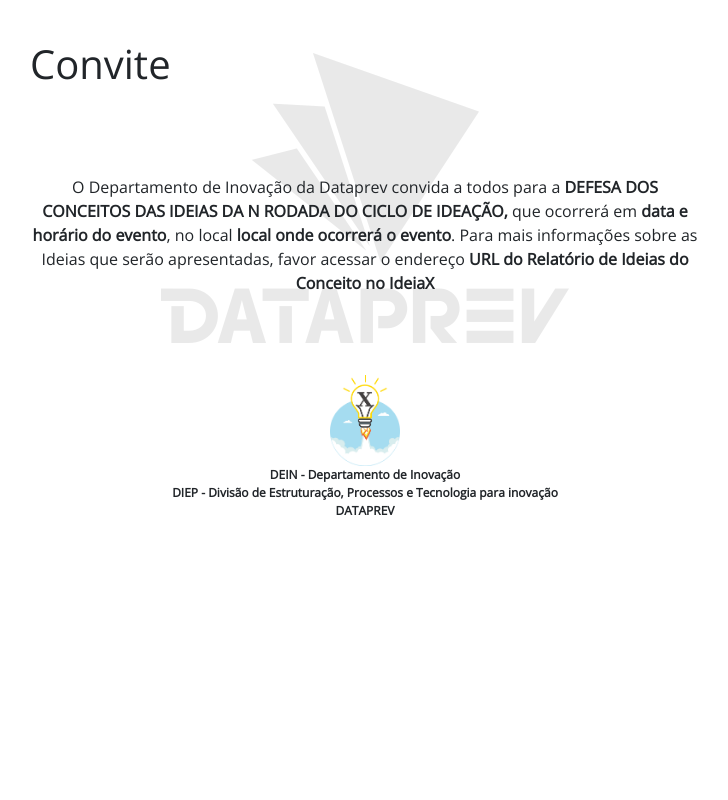
After one commit to filhocf/ideax, a Django app: page /invite in a window 1280 px wide. The commit adds this page. Shown: the whole page, without its empty margins (0-728 px from the left). Run offline with Django 3.2, Linux system fonts and the light colour scheme; some libraries are stand-ins or nearby versions.

Commit message:
invite template

```diff
--- a/ideax/static/css/idea.css
+++ b/ideax/static/css/idea.css
@@ -1609,3 +1609,46 @@
 .title-modal-term {
   font-weight: bold;
 }
+
+.invite{
+  background-image: url("../images/grey-logo.png");
+  width: 730px;
+  height: 560px;
+  background-repeat: no-repeat;
+  background-position-x: center;
+  background-position-y: 53px;
+  display: flex;
+  flex-direction: column;
+  justify-content: space-around;
+  padding: 0 30px;
+}
+
+.invite-body{
+  text-align: center;
+}
+
+.invite-body div{
+  display: inline;
+}
+
+.invite-footer img{
+  height: auto;
+  width: 70px
+}
+
+.invite-footer{
+  display: flex;
+  flex-direction: column;
+  align-items: center;
+
+}
+
+.invite-footer .dep-info{
+  font-size: 12px;
+}
+
+.invite-footer .dep-info p{
+  margin: 0;
+  font-weight: bold;
+  text-align: center;
+}
--- /dev/null
+++ b/ideax/templates/ideax/invite.html
@@ -0,0 +1,35 @@
+{% load staticfiles i18n %}
+
+<!DOCTYPE html>
+<html>
+
+<head>
+  <meta charset="utf-8">
+  <title></title>
+  <meta name="viewport" content="width=device-width, initial-scale=1.0">
+  <!-- <link rel="stylesheet" href="{% static 'css/idea.css' %}"> -->
+  <link rel="stylesheet" href="{% static 'css/bootstrap.min.css' %}">
+  <!-- <link rel="stylesheet" href="{% static 'css/ideax.bootstrap.min.css' %}"> -->
+  <link rel="stylesheet" href="{% static 'css/idea.theme.css' %}">
+  <link rel="stylesheet" href="{% static 'css/idea.css' %}">
+  <link href="https://fonts.googleapis.com/css?family=Open+Sans:300" rel="stylesheet">
+</head>
+
+<body>
+    <div class="invite">
+        <h1>Convite</h1>
+        <div class="invite-body">
+            O Departamento de Inovação da Dataprev convida a todos para a <div class="bold">DEFESA DOS CONCEITOS DAS IDEIAS DA N RODADA DO CICLO DE IDEAÇÃO,</div> que ocorrerá em <div class="bold">data e horário do evento</div>, no local <div class="bold">local onde ocorrerá o evento</div>. Para mais informações sobre as Ideias que serão apresentadas, favor acessar o endereço <div class="bold">URL do Relatório de Ideias do Conceito no IdeiaX</div>
+        </div>
+        <div class="invite-footer">
+            <img src="{% static 'images/idea_launch.png' %}" alt="">
+            <div class="dep-info">
+                <p>DEIN - Departamento de Inovação</p>
+                <p>DIEP - Divisão de Estruturação, Processos e Tecnologia para inovação</p>
+                <p>DATAPREV</p>
+            </div>
+        </div>
+    </div>
+</body>
+
+</html>
--- a/ideax/urls.py
+++ b/ideax/urls.py
@@ -38,6 +38,7 @@
     path('term', views.get_term_of_user, name="term_of_use"),
     path('feed/comment/latest',Comment_Feed()),
     path('feed/idea/latest', New_Idea_Feed()),
+    path('invite', views.invite, name="invite"),
 ]
 
 urlpatterns += static(settings.MEDIA_URL, document_root=settings.MEDIA_ROOT)
--- a/ideax/views.py
+++ b/ideax/views.py
@@ -26,6 +26,9 @@
     if request.user.is_authenticated:
         return idea_list(request)
     return render(request, 'ideax/index.html')
+
+def invite(request):
+    return render(request, 'ideax/invite.html')
 
 def get_page_body(boxes):
     for box in boxes:
```
Also changed, not shown: ideax/static/images/grey-logo.png (added).
